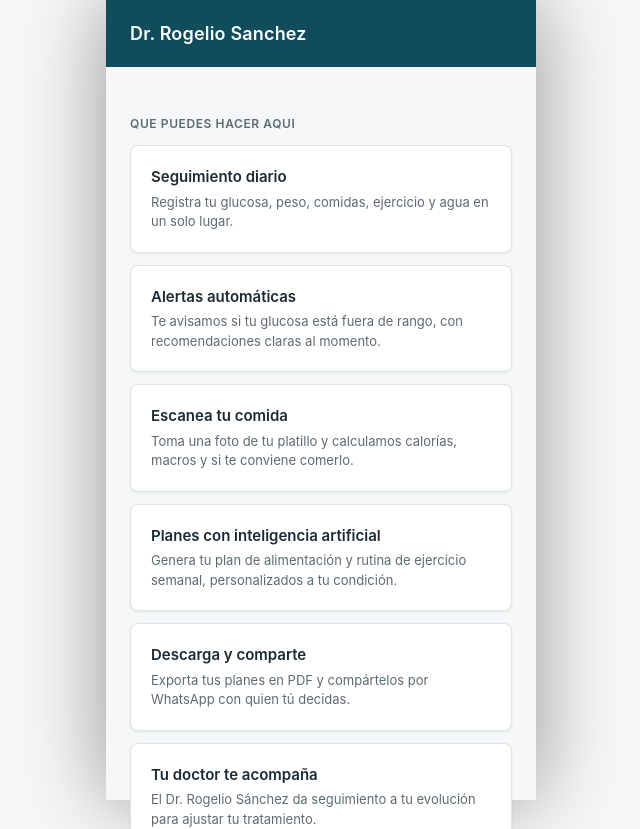
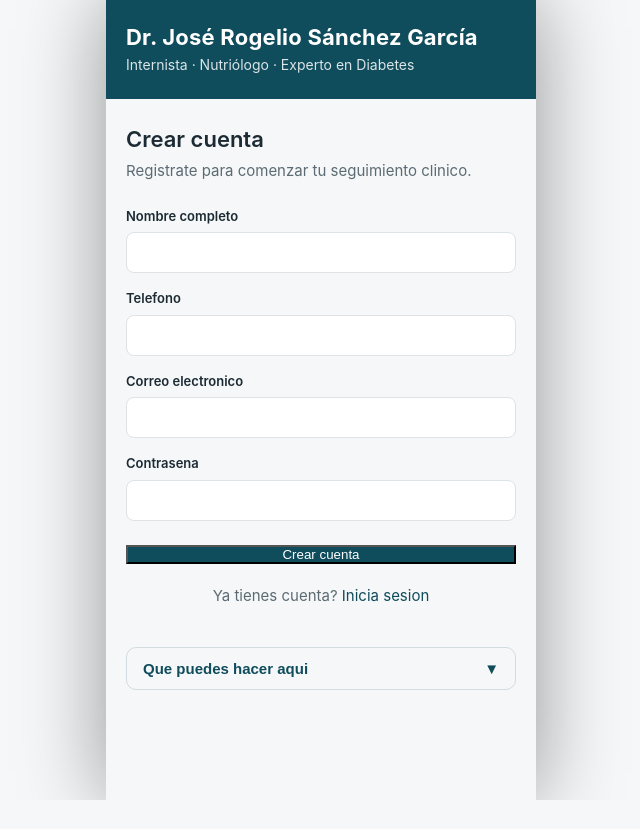
Before and after one commit to drjrsg79-png/Docrogeliosanchez, a React (Vite) app: page /register in a window 1280 px wide. Shown: the top 829 px of the page, without its empty margins (319-959 px from the left). After the commit the page ends 800 px from the top, so only its background shows below. Built offline with nearby package versions, Linux system fonts and the light colour scheme.

Commit message:
Refactor Register component layout and benefits
Refactor benefits section for brevity and clarity, update header name and styles.

```diff
--- a/src/pages/Register.jsx
+++ b/src/pages/Register.jsx
@@ -3,30 +3,12 @@ import { useNavigate, Link } from 'react-router-dom'
 import { supabase } from '../lib/supabase'
 
 const BENEFICIOS = [
-  {
-    titulo: 'Seguimiento diario',
-    detalle: 'Registra tu glucosa, peso, comidas, ejercicio y agua en un solo lugar.',
-  },
-  {
-    titulo: 'Alertas automáticas',
-    detalle: 'Te avisamos si tu glucosa está fuera de rango, con recomendaciones claras al momento.',
-  },
-  {
-    titulo: 'Escanea tu comida',
-    detalle: 'Toma una foto de tu platillo y calculamos calorías, macros y si te conviene comerlo.',
-  },
-  {
-    titulo: 'Planes con inteligencia artificial',
-    detalle: 'Genera tu plan de alimentación y rutina de ejercicio semanal, personalizados a tu condición.',
-  },
-  {
-    titulo: 'Descarga y comparte',
-    detalle: 'Exporta tus planes en PDF y compártelos por WhatsApp con quien tú decidas.',
-  },
-  {
-    titulo: 'Tu doctor te acompaña',
-    detalle: 'El Dr. Rogelio Sánchez da seguimiento a tu evolución para ajustar tu tratamiento.',
-  },
+  { titulo: 'Seguimiento diario', detalle: 'Glucosa, peso, comidas, ejercicio y agua en un solo lugar.' },
+  { titulo: 'Alertas automáticas', detalle: 'Te avisamos si tu glucosa está fuera de rango.' },
+  { titulo: 'Escanea tu comida', detalle: 'Foto de tu platillo y calculamos calorías y macros.' },
+  { titulo: 'Planes con IA', detalle: 'Alimentación y ejercicio semanal, personalizados.' },
+  { titulo: 'Descarga y comparte', detalle: 'Exporta tus planes en PDF y compártelos por WhatsApp.' },
+  { titulo: 'Tu doctor te acompaña', detalle: 'Damos seguimiento a tu evolución para ajustar tu tratamiento.' },
 ]
 
 export default function Register() {
@@ -37,6 +19,7 @@ export default function Register() {
   const [error, setError] = useState('')
   const [loading, setLoading] = useState(false)
   const [confirmMessage, setConfirmMessage] = useState('')
+  const [showBenefits, setShowBenefits] = useState(false)
   const navigate = useNavigate()
 
   async function handleRegister(e) {
@@ -68,27 +51,19 @@ export default function Register() {
 
   return (
     <div className="page">
-      <div className="header">
-        <div className="header-title">Dr. Rogelio Sanchez</div>
+      <div className="header" style={{ padding: '1.5rem 1.25rem' }}>
+        <div className="header-title" style={{ fontSize: '1.375rem', fontWeight: 700, lineHeight: 1.2 }}>
+          Dr. José Rogelio Sánchez García
+        </div>
+        <div style={{ color: 'rgba(255,255,255,0.85)', fontSize: '0.875rem', marginTop: '0.25rem' }}>
+          Internista · Nutriólogo · Experto en Diabetes
+        </div>
       </div>
 
-      <div className="container" style={{ maxWidth: '480px', margin: '0 auto' }}>
-        <div className="section-label" style={{ marginTop: '1.5rem' }}>Que puedes hacer aqui</div>
-        {BENEFICIOS.map((b) => (
-          <div key={b.titulo} className="card" style={{ boxShadow: '0 1px 3px rgba(15,76,92,0.08)' }}>
-            <div className="card-title" style={{ fontSize: '0.9375rem' }}>{b.titulo}</div>
-            <div className="card-meta">{b.detalle}</div>
-          </div>
-        ))}
+      <div className="auth-container" style={{ maxWidth: '480px', margin: '0 auto', padding: '1.5rem 1.25rem 1rem' }}>
+        <h1 className="page-title" style={{ marginTop: 0 }}>Crear cuenta</h1>
+        <p className="page-subtitle">Registrate para comenzar tu seguimiento clinico.</p>
 
-        <p className="card-meta" style={{ textAlign: 'center', margin: '1.25rem 0' }}>
-          Entre mas completa tu informacion, mas precisas seran tus recomendaciones.
-        </p>
-      </div>
-
-      <div className="auth-container" style={{ margin: '0 auto 3rem', paddingTop: 0 }}>
-        <h1 className="page-title">Crear cuenta</h1>
-        <p className="page-subtitle">Registrate para comenzar tu seguimiento clinico.</p>
         {confirmMessage ? (
           <div className="card">{confirmMessage}</div>
         ) : (
@@ -118,10 +93,55 @@ export default function Register() {
           </form>
         )}
 
-        <p className="page-subtitle" style={{ textAlign: 'center', marginTop: '1.5rem' }}>
+        <p className="page-subtitle" style={{ textAlign: 'center', marginTop: '1.25rem' }}>
           Ya tienes cuenta? <Link to="/login">Inicia sesion</Link>
         </p>
       </div>
+
+      <div className="container" style={{ maxWidth: '480px', margin: '0 auto', padding: '0 1.25rem 2rem' }}>
+        <button
+          type="button"
+          onClick={() => setShowBenefits((v) => !v)}
+          style={{
+            width: '100%',
+            background: 'none',
+            border: '1px solid rgba(15,76,92,0.15)',
+            borderRadius: '10px',
+            padding: '0.75rem 1rem',
+            display: 'flex',
+            justifyContent: 'space-between',
+            alignItems: 'center',
+            fontWeight: 600,
+            color: '#0F4C5C',
+            fontSize: '0.9375rem',
+          }}
+        >
+          Que puedes hacer aqui
+          <span>{showBenefits ? '▲' : '▼'}</span>
+        </button>
+
+        {showBenefits && (
+          <div
+            style={{
+              display: 'grid',
+              gridTemplateColumns: '1fr 1fr',
+              gap: '0.75rem',
+              marginTop: '0.75rem',
+            }}
+          >
+            {BENEFICIOS.map((b) => (
+              <div
+                key={b.titulo}
+                className="card"
+                style={{ boxShadow: '0 1px 3px rgba(15,76,92,0.08)', padding: '0.875rem', margin: 0 }}
+              >
+                <div className="card-title" style={{ fontSize: '0.8125rem', fontWeight: 700 }}>{b.titulo}</div>
+                <div className="card-meta" style={{ fontSize: '0.75rem', marginTop: '0.25rem' }}>{b.detalle}</div>
+              </div>
+            ))}
+          </div>
+        )}
+      </div>
     </div>
   )
-}
+          }
```
